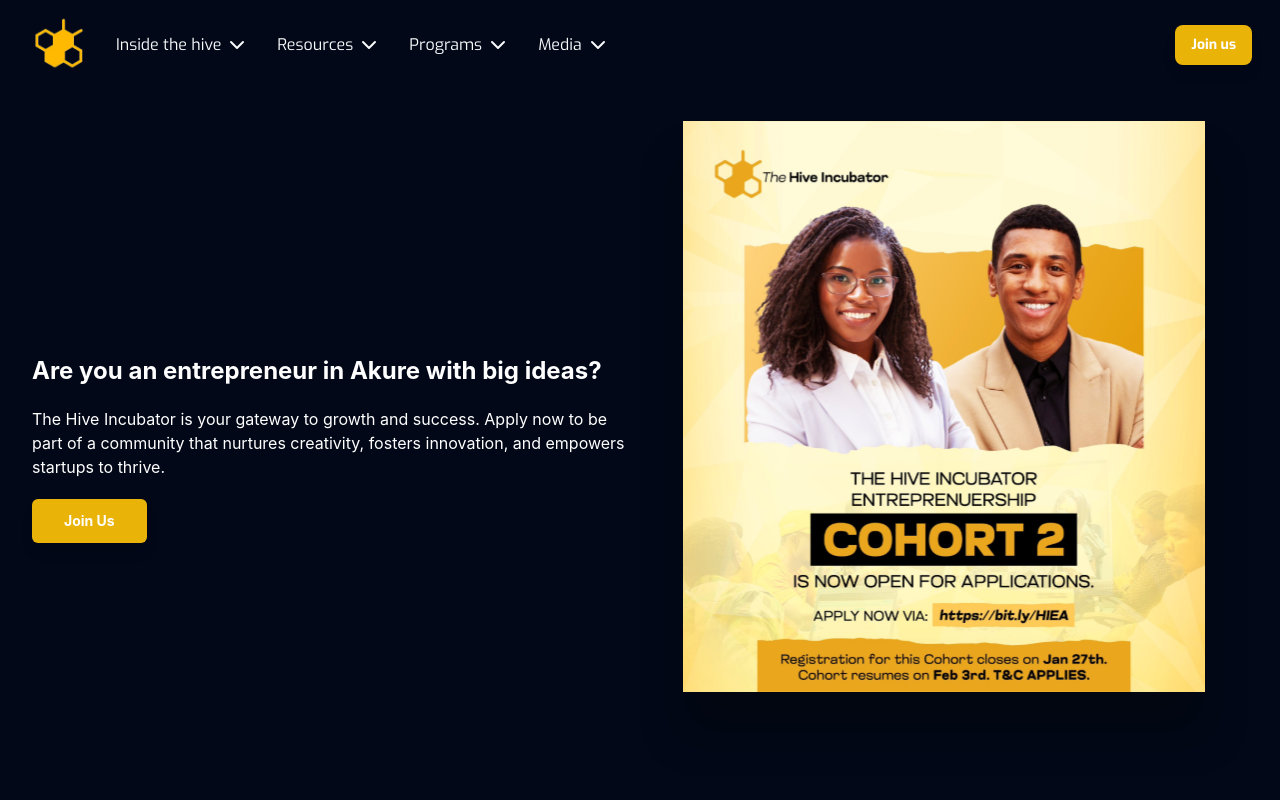
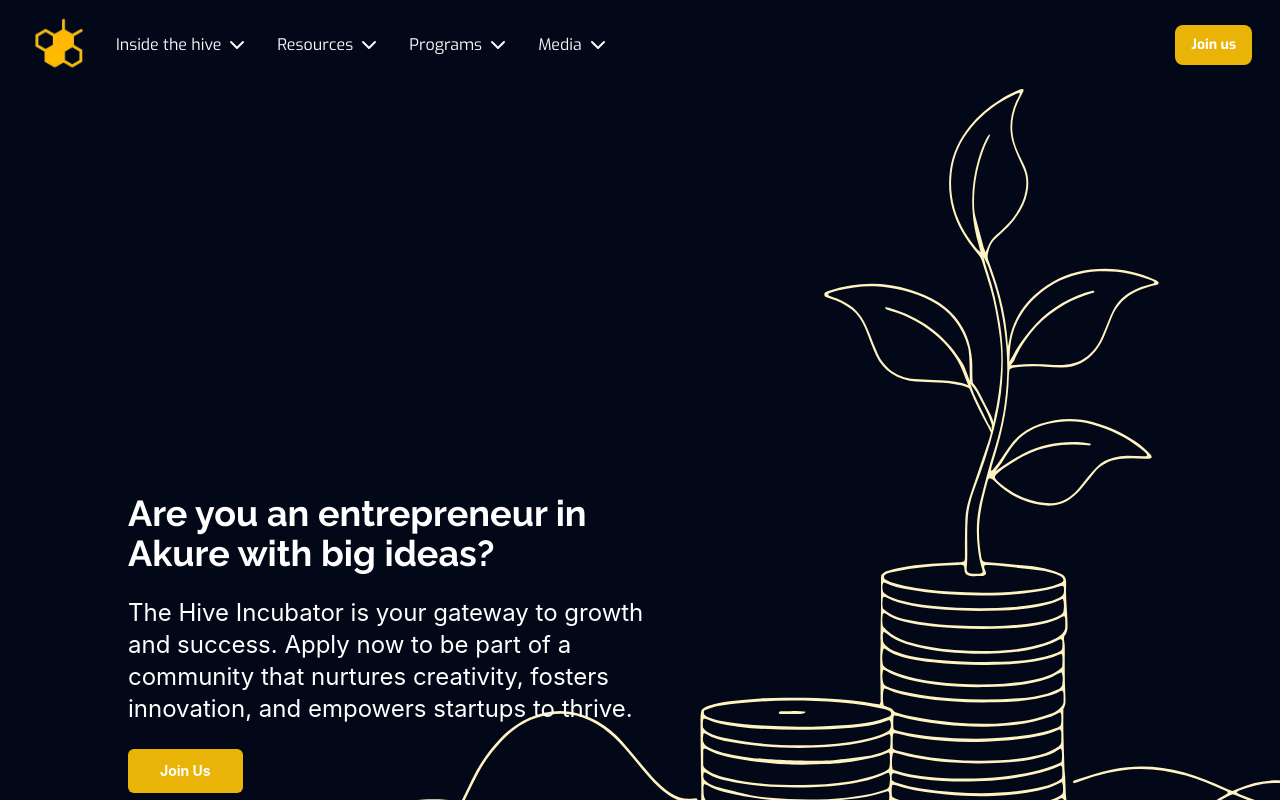
Before and after one commit to Ernie1234/bee-hive, a Next.js app: page /programs in a window 1280 px wide. Shown: the top 800 px of the page. Built offline with nearby package versions, Linux system fonts and the light colour scheme.

Commit message:
feat: add the program image

```diff
--- a/app/programs/page.tsx
+++ b/app/programs/page.tsx
@@ -39,29 +39,23 @@
   return (
     <div className="min-h-dvh font-exo">
       <Navbar />
-      <div className="flex md:flex-row flex-col justify-center items-center p-8 max-h-dvh container">
-        <div className="flex flex-col flex-1 gap-5">
-          <h1 className="font-bold text-2xl text-white">
+      <div className="flex bg-programHero-pattern bg-contain bg-no-repeat bg-right-top w-full">
+        <div className="flex flex-col flex-1 justify-end gap-6 pb-12 md:pb-24 min-h-dvh container ml-8 md:ml-24">
+          <h1 className="font-primary font-semibold text-4xl sm:text-5xl md:text-6xl lg:text-4xl max-w-prose">
             Are you an entrepreneur in Akure with big ideas?
           </h1>
-          <p className="max-w-prose">
+
+          <p className="w-full max-w-prose text-base md:text-2xl">
             The Hive Incubator is your gateway to growth and success. Apply now
             to be part of a community that nurtures creativity, fosters
             innovation, and empowers startups to thrive.
           </p>
+
           <Button className="max-w-fit" variant="hiveYellow" size="lg" asChild>
             <Link href="/business">Join Us</Link>
           </Button>
         </div>
-        <div className="flex-1">
-          <Image
-            src="/images/programs/programsHero.svg"
-            alt="about_hive"
-            className="w-full h-full"
-            width={100}
-            height={100}
-          />
-        </div>
+        <div className="md:block flex-1 hidden"></div>
       </div>
       <div className="flex flex-col gap-8 md:gap-16">
         <div className="flex flex-col container my-8 md:my-16">
--- a/tailwind.config.ts
+++ b/tailwind.config.ts
@@ -28,6 +28,7 @@
         "hive-pattern": "url('/images/hive.svg')",
         "aboutHive-pattern": "url('/images/aboutHive.svg')",
         "dots-pattern": "url('/images/Dots.svg')",
+        "programHero-pattern": "url('/images/programs/heroSection.svg')",
       },
       colors: {
         border: "hsl(var(--border))",
```
Also changed, not shown: public/images/programs/heroSection.svg (added).
